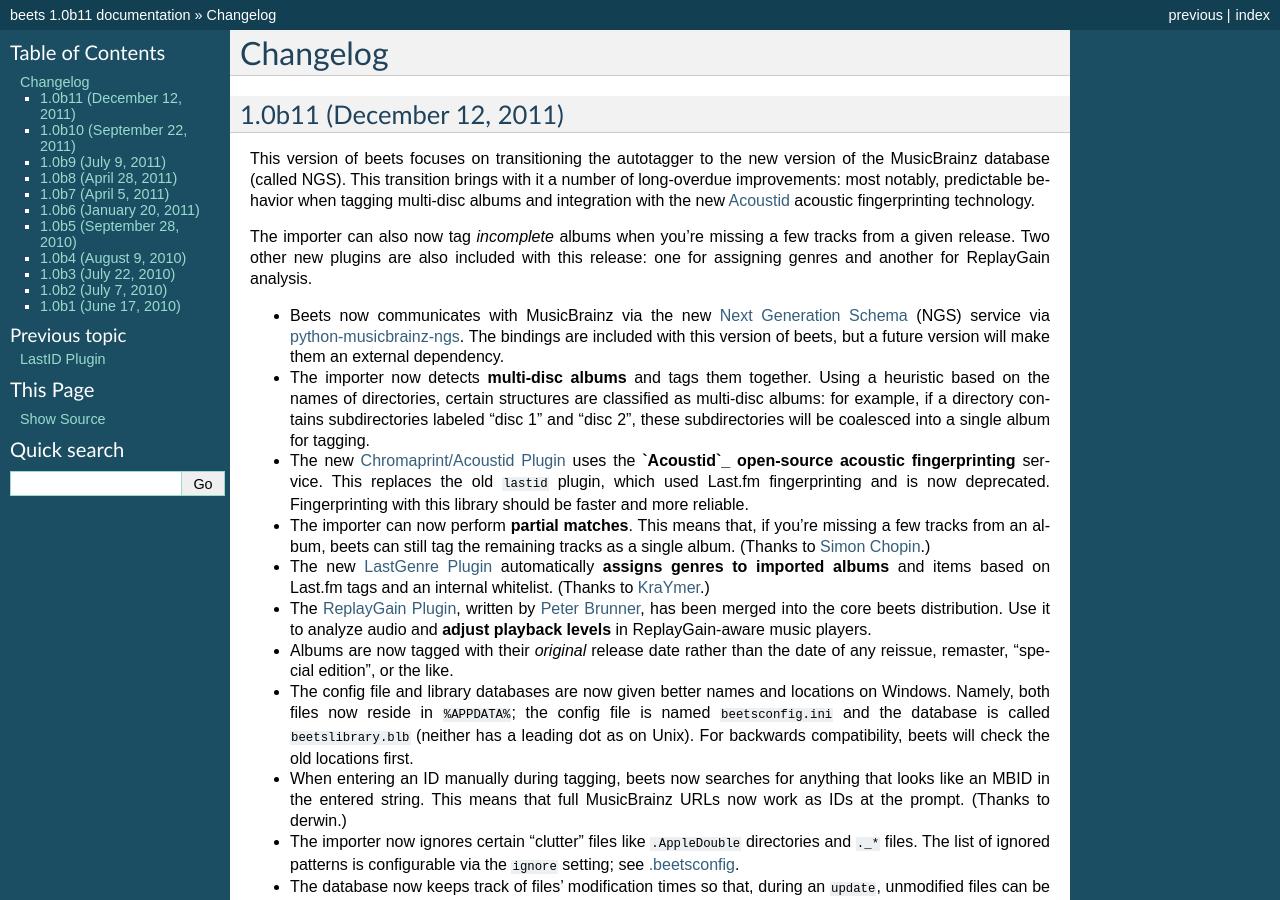
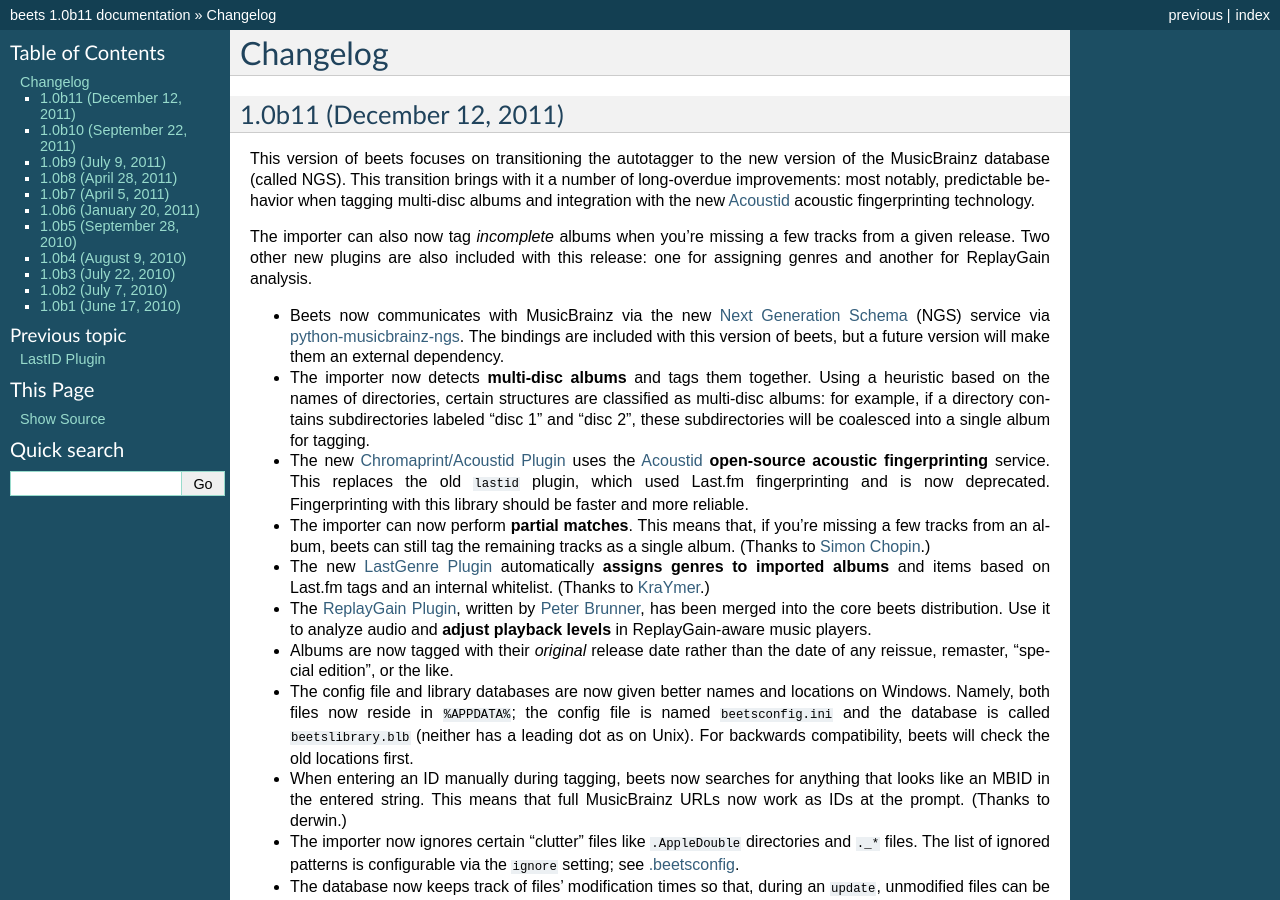
Before and after one commit to google-code-export/beets, a Sphinx documentation site: the page built from docs/changelog.rst, in a window 1280 px wide and 900 px high. Built offline with Sphinx 7.4.7, drawn with Linux system fonts in a browser that asks for light colours.

```diff
--- a/docs/changelog.rst
+++ b/docs/changelog.rst
@@ -23,7 +23,7 @@ release: one for assigning genres and another for ReplayGain analysis.
   as multi-disc albums: for example, if a directory contains subdirectories
   labeled "disc 1" and "disc 2", these subdirectories will be coalesced into a
   single album for tagging.
-* The new :doc:`/plugins/chroma` uses the **`Acoustid`_ open-source acoustic
+* The new :doc:`/plugins/chroma` uses the `Acoustid`_ **open-source acoustic
   fingerprinting** service. This replaces the old ``lastid`` plugin, which used
   Last.fm fingerprinting and is now deprecated. Fingerprinting with this library
   should be faster and more reliable.
```
